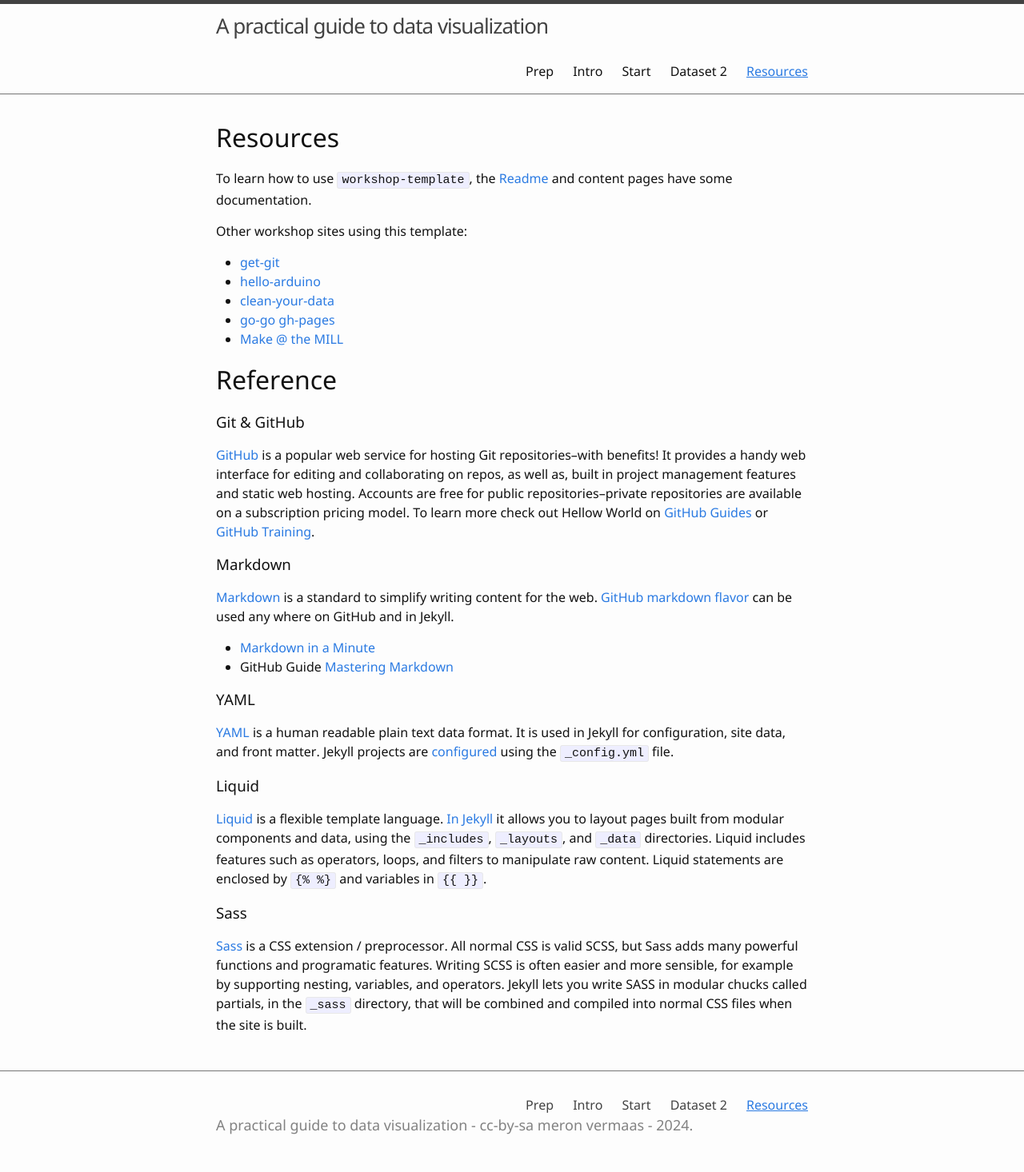
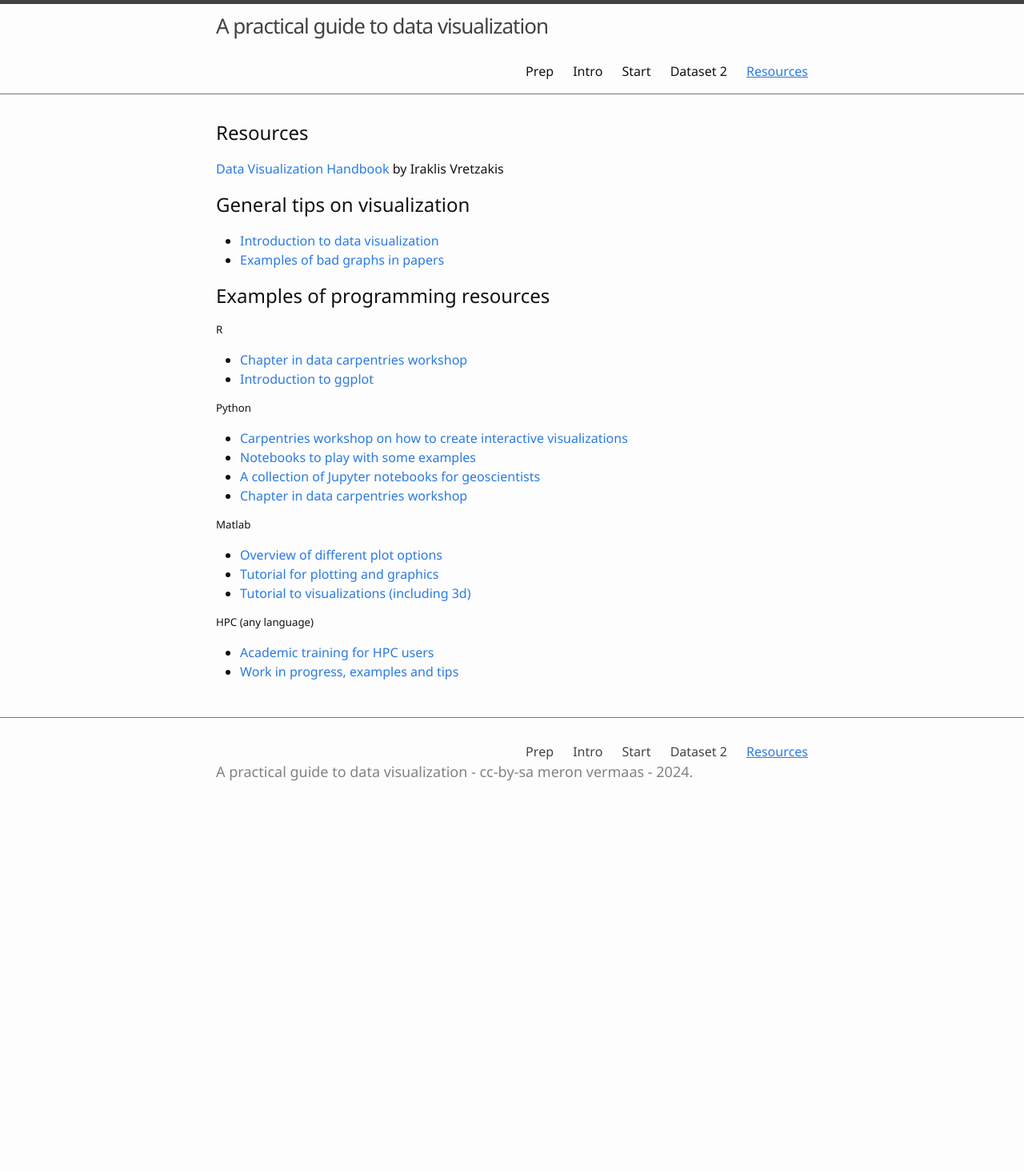
Before and after one commit to meronvermaas/data-visualization, a Jekyll site: the page built from 4-resources.md, in a window 1280 px wide. Shown: the whole page at 80% size. Built offline with Jekyll 4.4.1, drawn with Linux system fonts in a browser that asks for light colours; after the commit the page ends 1024 px from its top, so only the background shows below that.

Commit message:
Update 4-resources.md
placeholder for extra resources

```diff
--- a/4-resources.md
+++ b/4-resources.md
@@ -3,51 +3,31 @@ title: Resources
 nav: true
 ---
 
-# Resources
+## Resources
 
-To learn how to use `workshop-template`, the [Readme](https://github.com/evanwill/workshop-template/blob/main/README.md) and content pages have some documentation.
+[Data Visualization Handbook](resources/DataVizHandbook_IV.pdf) by Iraklis Vretzakis
 
-Other workshop sites using this template:
+## General tips on visualization
+- [Introduction to data visualization](https://carpentries-incubator.github.io/intro-data-viz/)
+- [Examples of bad graphs in papers](https://www.biostat.wisc.edu/~kbroman/topten_worstgraphs/)
 
-- [get-git](https://evanwill.github.io/get-git/)
-- [hello-arduino](https://evanwill.github.io/hello-arduino/)
-- [clean-your-data](https://evanwill.github.io/clean-your-data/)
-- [go-go gh-pages](https://evanwill.github.io/go-go-ghpages/)
-- [Make @ the MILL](https://uidaholib.github.io/make-at-the-mill/)
+## Examples of programming resources
 
-# Reference
+##### R
+- [Chapter in data carpentries workshop](https://datacarpentry.org/R-ecology-lesson/04-visualization-ggplot2.html)
+- [Introduction to ggplot](https://stulp.gmw.rug.nl/ggplotworkshop/ggplotquick.html)
 
-### Git & GitHub
+##### Python
+- [Carpentries workshop on how to create interactive visualizations](https://carpentries-incubator.github.io/python-interactive-data-visualizations/)
+- [Notebooks to play with some examples](https://mybinder.org/v2/gh/jgarciab/workshop_data_viz/HEAD)
+- [A collection of Jupyter notebooks for geoscientists](https://github.com/pinshuai/jupyter-for-geoscience)
+- [Chapter in data carpentries workshop](https://datacarpentry.org/python-ecology-lesson/08-putting-it-all-together/index.html)
 
-[GitHub](https://github.com/){:target="_blank"} is a popular web service for hosting Git repositories--with benefits!
-It provides a handy web interface for editing and collaborating on repos, as well as, built in project management features and static web hosting.
-Accounts are free for public repositories--private repositories are available on a subscription pricing model.
-To learn more check out Hellow World on [GitHub Guides](https://guides.github.com/){:target="_blank"} or [GitHub Training](https://services.github.com/on-demand/){:target="_blank"}.
+##### Matlab
+- [Overview of different plot options](https://nl.mathworks.com/help/matlab/creating_plots/types-of-matlab-plots.html)
+- [Tutorial for plotting and graphics](https://www.tutorialspoint.com/matlab/matlab_plotting.htm)
+- [Tutorial to visualizations (including 3d)](https://www.bu.edu/tech/support/research/training-consulting/online-tutorials/visualization-with-matlab/)
 
-### Markdown
-
-[Markdown](https://daringfireball.net/projects/markdown/) is a standard to simplify writing content for the web.
-[GitHub markdown flavor](https://help.github.com/articles/basic-writing-and-formatting-syntax/) can be used any where on GitHub and in Jekyll.
-
-- [Markdown in a Minute](https://evanwill.github.io/_drafts/notes/markdown-minute.html)
-- GitHub Guide [Mastering Markdown](https://guides.github.com/features/mastering-markdown/)
-
-### YAML
-
-[YAML](http://www.yaml.org/) is a human readable plain text data format.
-It is used in Jekyll for configuration, site data, and front matter.
-Jekyll projects are [configured](https://jekyllrb.com/docs/configuration/) using the `_config.yml` file.
-
-### Liquid
-
-[Liquid](http://shopify.github.io/liquid/) is a flexible template language.
-[In Jekyll](https://jekyllrb.com/docs/templates/) it allows you to layout pages built from modular components and data, using the `_includes`, `_layouts`, and `_data` directories.
-Liquid includes features such as operators, loops, and filters to manipulate raw content.
-Liquid statements are enclosed by {% raw %}`{%  %}`{% endraw %} and variables in {% raw %}`{{  }}`{% endraw %}.
-
-### Sass
-
-[Sass](http://sass-lang.com/) is a CSS extension / preprocessor.
-All normal CSS is valid SCSS, but Sass adds many powerful functions and programatic features.
-Writing SCSS is often easier and more sensible, for example by supporting nesting, variables, and operators.
-Jekyll lets you write SASS in modular chucks called partials, in the `_sass` directory, that will be combined and compiled into normal CSS files when the site is built.
+##### HPC (any language)
+- [Academic training for HPC users](https://hpc-portal.eu/search/node?keys=visualization)
+- [Work in progress, examples and tips](https://bazis.readthedocs.io/)
```
